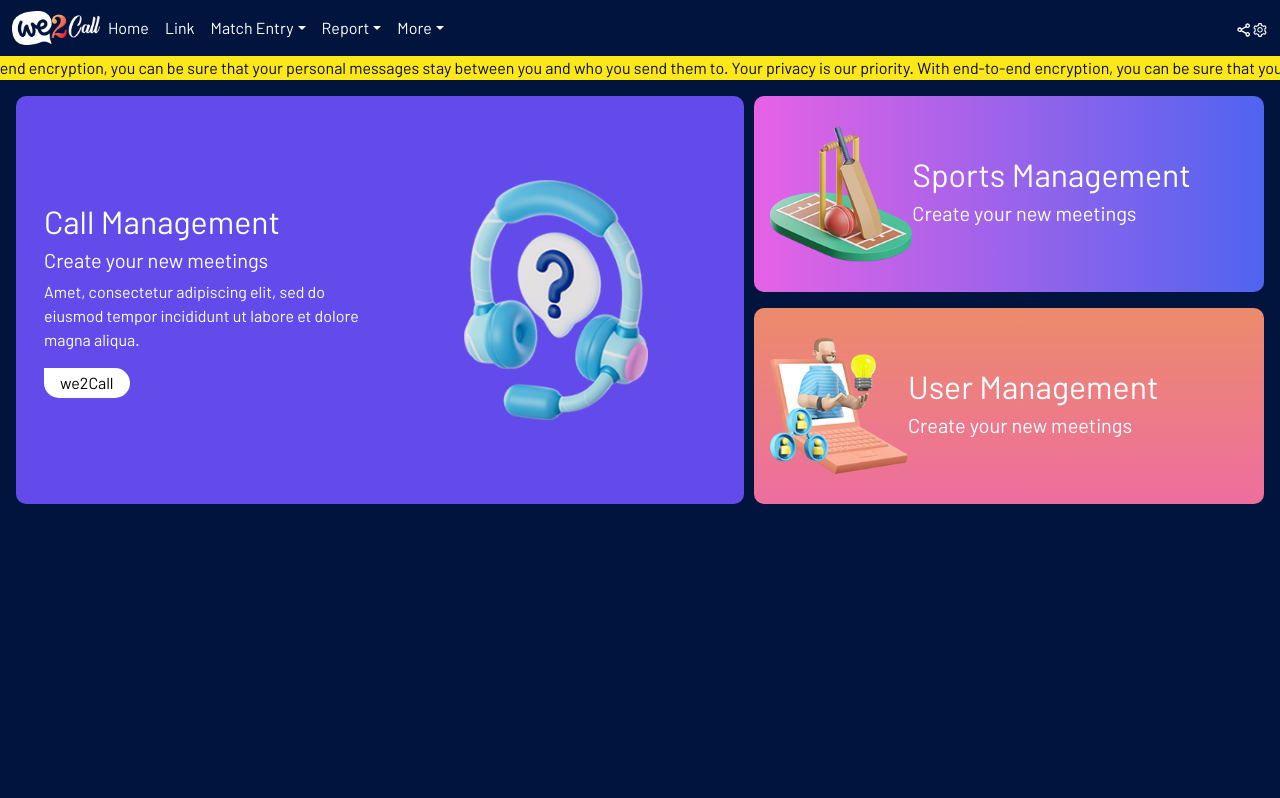
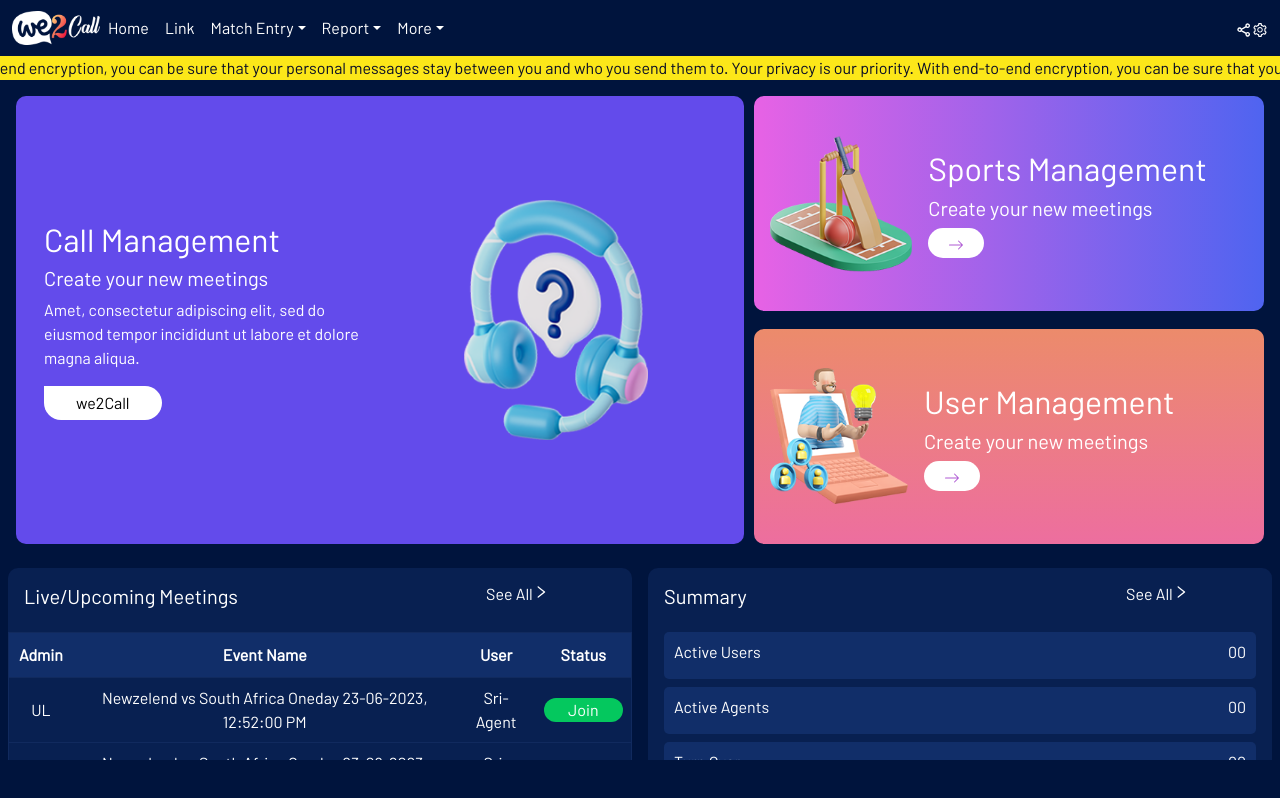
Before and after one commit to Texch999/we2-call-admin, a React (Create React App) app: page / in a window 1280 px wide. Built offline with nearby package versions, Linux system fonts and the light colour scheme; a small style sheet from the web is missing.

Commit message:
added changes

```diff
--- a/src/App.css
+++ b/src/App.css
@@ -33,5 +33,12 @@ body {
   width: 7%;
 }
 .vh-50 {
-  height: 55vh !important;
+  height: 60vh !important;
 }
+.vh-70 {
+  height: 65vh !important;
+  overflow: hidden;
+}
+.vh-40 {
+  height: 40vh !important;
+}
--- a/src/App.js
+++ b/src/App.js
@@ -1,7 +1,6 @@
 import "./App.css";
 import "bootstrap/dist/css/bootstrap.min.css";
 import "bootstrap/dist/js/bootstrap.bundle.min.js";
-import { BrowserRouter, Routes, Route } from "react-router-dom";
 import Header from "./pages/home-page/Header";
 import HomeContent from "./pages/home-page/HomeContent";
 import MatchEntry from "./pages/match-entry/MatchEntry";
@@ -9,11 +8,13 @@ import SettelmentStatement from "./pages/setlment/SettelmentStatement";
 import SuperAdminCallManagement from "./pages/call-management/SuperAdminCallManagement";
 import Settelment from "./pages/setlment/Settelment";
 import CallManagement from "./pages/call-management/CallManagement";
+import { BrowserRouter, Route, Routes } from "react-router-dom";
 
 function App() {
   return (
     <div>
       <Header />
+      <div className="scroll-container">
       <BrowserRouter>
         <Routes>
             <Route path="/" element={<HomeContent />} />
@@ -32,6 +33,7 @@ function App() {
         </Routes>
       </BrowserRouter>
       </div>
+    </div>
   );
 }
 
--- a/src/pages/home-page/Header.jsx
+++ b/src/pages/home-page/Header.jsx
@@ -39,13 +39,13 @@ function Header() {
               <a
                 className="nav-link active font-white"
                 aria-current="page"
-                href="/rajinth"
+                href="/"
               >
                 Home
               </a>
             </li>
-            <li class="nav-item">
-              <a class="nav-link" href="#">
+            <li className="nav-item">
+              <a className="nav-link" href="#">
                 Link
               </a>
             </li>
--- a/src/pages/home-page/HomeContent.jsx
+++ b/src/pages/home-page/HomeContent.jsx
@@ -1,54 +1,14 @@
 import React from "react";
-import { Images } from "../../images";
+import ManagementContainer from "./ManagementContainer";
+import MeetingAndSummary from "./MeetingAndSummary";
+import TopUsersList from "./TopUsersList";
 
 function HomeContent() {
   return (
     <div className="container-fluid">
-      <div className="row vh-50 p-3">
-        <div className="col-7 call-management col-sm-12 col-md-12 col-lg-7 col-xl-7 d-flex">
-          <div className="w-50 p-3 call-management-text">
-            <h2>Call Management</h2>
-            <h5>Create your new meetings</h5>
-            <p>
-              Amet, consectetur adipiscing elit, sed do eiusmod tempor
-              incididunt ut labore et dolore magna aliqua.
-            </p>
-            <div className="we2-call-button">we2Call</div>
-          </div>
-          <div className="w-50 d-flex align-items-center justify-content-center">
-            <img
-              className="call-management-image"
-              src={Images.headphone_with_microphone}
-            ></img>
-          </div>
-        </div>
-        <div className="col-5 col-sm-12 col-md-12 col-lg-5 col-xl-5 management">
-          <div className="user-management  d-flex p-3 align-items-center">
-            <div>
-              <img
-                className="management-image"
-                src={Images.SportManagement}
-              ></img>
-            </div>
-            <div>
-              <h2>Sports Management</h2>
-              <h5>Create your new meetings</h5>
-            </div>
-          </div>
-          <div className="sports-management  p-3 d-flex align-items-center">
-            <div>
-              <img
-                className="management-image"
-                src={Images.UserManagement}
-              ></img>
-            </div>
-            <div>
-              <h2>User Management</h2>
-              <h5>Create your new meetings</h5>
-            </div>
-          </div>
-        </div>
-      </div>
+      <ManagementContainer />
+      <MeetingAndSummary />
+      <TopUsersList />
     </div>
   );
 }
--- /dev/null
+++ b/src/pages/home-page/ManagementContainer.jsx
@@ -0,0 +1,58 @@
+import React from "react";
+import { Images } from "../../images";
+import { BsArrowRight } from "react-icons/bs";
+
+function ManagementContainer() {
+  return (
+    <div className="row vh-50 p-3">
+      <div className="col-7 call-management col-sm-12 col-md-12 col-lg-7 col-xl-7 d-flex">
+        <div className="w-50 p-3 call-management-text">
+          <h2>Call Management</h2>
+          <h5>Create your new meetings</h5>
+          <p>
+            Amet, consectetur adipiscing elit, sed do eiusmod tempor incididunt
+            ut labore et dolore magna aliqua.
+          </p>
+          <div className="we2-call-button">we2Call</div>
+        </div>
+        <div className="w-50 d-flex align-items-center justify-content-center">
+          <img
+            className="call-management-image"
+            src={Images.headphone_with_microphone}
+          ></img>
+        </div>
+      </div>
+      <div className="col-5 col-sm-12 col-md-12 col-lg-5 col-xl-5 management">
+        <div className="user-management  d-flex p-3 align-items-center">
+          <div>
+            <img
+              className="management-image"
+              src={Images.SportManagement}
+            ></img>
+          </div>
+          <div className="ms-3">
+            <h2>Sports Management</h2>
+            <h5>Create your new meetings</h5>
+            <div className="right-arrow-icon">
+              <BsArrowRight />
+            </div>
+          </div>
+        </div>
+        <div className="sports-management  p-3 d-flex align-items-center">
+          <div>
+            <img className="management-image" src={Images.UserManagement}></img>
+          </div>
+          <div className="ms-3">
+            <h2>User Management</h2>
+            <h5>Create your new meetings</h5>
+            <div className="right-arrow-icon">
+              <BsArrowRight />
+            </div>
+          </div>
+        </div>
+      </div>
+    </div>
+  );
+}
+
+export default ManagementContainer;
--- /dev/null
+++ b/src/pages/home-page/MeetingAndSummary.jsx
@@ -0,0 +1,93 @@
+import React from "react";
+import { AiOutlineRight } from "react-icons/ai";
+import Table from "./Table";
+
+function MeetingAndSummary() {
+  const data = [
+    {
+      admin: "UL",
+      event: "Newzelend vs South Africa Oneday 23-06-2023, 12:52:00 PM",
+      user: "Sri-Agent",
+      status: "Join",
+    },
+    {
+      admin: "UL",
+      event: "Newzelend vs South Africa Oneday 23-06-2023, 12:52:00 PM",
+      user: "Sri-Agent",
+      status: "Join",
+    },
+    {
+      admin: "UL",
+      event: "Newzelend vs South Africa Oneday 23-06-2023, 12:52:00 PM",
+      user: "Sri-Agent",
+      status: "Not-Started",
+    },
+  ];
+
+  const columns = [
+    { header: "Admin", field: "admin" },
+    { header: "Event Name", field: "event" },
+    { header: "User", field: "user" },
+    { header: "Status", field: "status" },
+  ];
+
+  const summaryContent = [
+    {
+      users: "Active Users",
+      count: "00",
+    },
+    {
+      users: "Active Agents",
+      count: "00",
+    },
+    {
+      users: "Turn Over",
+      count: "00",
+    },
+    {
+      users: "Profit/Loss",
+      count: "00",
+    },
+    {
+      users: "Total Bets",
+      count: "00",
+    },
+  ];
+  return (
+    <div className="row vh-70 ">
+      <div className="col-6 p-2">
+        <div className="meetings-container ">
+          <div className="row p-3 align-center">
+            <h5 className="col-9">Live/Upcoming Meetings</h5>
+            <div className="col-3 d-flex">
+              <h6>See All</h6>
+              <AiOutlineRight />
+            </div>
+          </div>
+          <Table data={data} columns={columns} />
+        </div>
+      </div>
+      <div className="col-6 p-2">
+        <div className="meetings-container p-3">
+          <div className="row  align-center mb-3">
+            <h5 className="col-9">Summary</h5>
+            <div className="col-3 d-flex">
+              <h6>See All</h6>
+              <AiOutlineRight />
+            </div>
+          </div>
+          {summaryContent.map((item, index) => {
+            return (
+              <div key={index} className="w-100 summary-line d-flex">
+                <h6>{item.users}</h6>
+                <h6>{item.count}</h6>
+              </div>
+            );
+          })}
+        </div>
+      </div>
+    </div>
+  );
+}
+
+export default MeetingAndSummary;
--- /dev/null
+++ b/src/pages/home-page/Table.jsx
@@ -0,0 +1,39 @@
+import React from "react";
+
+function Table(props) {
+  const { data, columns } = props;
+  return (
+    <table className="w-100 match-position-table text-center ">
+      <thead id="home-table-head">
+        <tr>
+          {columns.map((column, index) => (
+            <th key={index}>{column.header}</th>
+          ))}
+        </tr>
+      </thead>
+      <tbody>
+        {data.map((item, rowIndex) => (
+          <tr key={rowIndex}>
+            {columns.map((column, colIndex) => (
+              <td key={colIndex}>
+                <div
+                  className={
+                    item[column.field] === "Join"
+                      ? "td-class"
+                      : item[column.field] === "Not-Started"
+                      ? "not-class"
+                      : ""
+                  }
+                >
+                  {item[column.field]}
+                </div>
+              </td>
+            ))}
+          </tr>
+        ))}
+      </tbody>
+    </table>
+  );
+}
+
+export default Table;
--- /dev/null
+++ b/src/pages/home-page/TopUsersList.jsx
@@ -0,0 +1,71 @@
+import React from "react";
+import { AiOutlineRight } from "react-icons/ai";
+
+function TopUsersList() {
+  const summaryContent = [
+    {
+      users: "Active Users",
+      count: "00",
+    },
+    {
+      users: "Active Agents",
+      count: "00",
+    },
+    {
+      users: "Turn Over",
+      count: "00",
+    },
+    {
+      users: "Profit/Loss",
+      count: "00",
+    },
+    {
+      users: "Total Bets",
+      count: "00",
+    },
+  ];
+  return (
+    <div className="row vh-50 ">
+      <div className="col-6 p-2 ">
+        <div className="meetings-container p-3">
+          <div className="row  align-center mb-3">
+            <h5 className="col-9">Top Winners</h5>
+            <div className="col-3 d-flex">
+              <h6>See All</h6>
+              <AiOutlineRight />
+            </div>
+          </div>
+          {summaryContent.map((item, index) => {
+            return (
+              <div key={index} className="w-100 summary-line d-flex">
+                <h6>{item.users}</h6>
+                <h6>{item.count}</h6>
+              </div>
+            );
+          })}
+        </div>
+      </div>
+      <div className="col-6 p-2 ">
+        <div className="meetings-container p-3">
+          <div className="row  align-center mb-3">
+            <h5 className="col-9">Top Lossers</h5>
+            <div className="col-3 d-flex">
+              <h6>See All</h6>
+              <AiOutlineRight />
+            </div>
+          </div>
+          {summaryContent.map((item, index) => {
+            return (
+              <div key={index} className="w-100 summary-line d-flex">
+                <h6>{item.users}</h6>
+                <h6>{item.count}</h6>
+              </div>
+            );
+          })}
+        </div>
+      </div>
+    </div>
+  );
+}
+
+export default TopUsersList;
--- a/src/pages/home-page/style.css
+++ b/src/pages/home-page/style.css
@@ -16,9 +16,9 @@
 .we2-call-button {
   background: #ffffff;
   width: fit-content;
-  padding: 0.2rem 1rem;
+  padding: 0.3rem 2rem;
   color: black;
-  border-radius: 0px 15px 15px 15px;
+  border-radius: 0px 20px 20px 20px;
 }
 .call-management-text {
   display: flex;
@@ -28,8 +28,8 @@
 .call-management-image {
   height: 30vh !important;
 }
-.management-image{
-    height: 17vh ;
+.management-image {
+  height: 17vh;
 }
 @media (min-width: 576px) /*, (min-width: 768px) */ {
   .sports-management {
@@ -65,3 +65,62 @@
     align-items: flex-end;
   }
 }
+@media (min-width: 1400px) {
+  h2 {
+    font-size: 3rem;
+  }
+  h5 {
+    font-size: 1.5rem;
+  }
+  p {
+    font-size: 1rem;
+  }
+}
+@media (min-width: 1600px) {
+  h2 {
+    font-size: 4rem;
+  }
+  h5 {
+    font-size: 2rem;
+  }
+  p {
+    font-size: 1.5rem;
+  }
+}
+.meetings-container {
+  height: 100%;
+  width: 100%;
+  background: #082051;
+  border-radius: 10px;
+}
+.scroll-container {
+  height: 85vh;
+  overflow-y: scroll;
+}
+.table-head {
+  background: #112e69;
+}
+.td-class {
+  background: #04c85e;
+  border-radius: 15px !important;
+}
+.not-class {
+  background: #344447;
+  border-radius: 15px !important;
+  color: #fce719;
+}
+.summary-line {
+  background: #112e69;
+  padding: 10px !important;
+  margin-bottom: 0.5rem;
+  justify-content: space-between;
+  border-radius: 5px !important;
+}
+.right-arrow-icon {
+  padding: 3px 20px;
+  background: #ffffff;
+  border-radius: 20px;
+  width: fit-content;
+  color: #af5bd4;
+  font-weight: bold;
+}
--- a/src/pages/match-entry/styles.css
+++ b/src/pages/match-entry/styles.css
@@ -87,3 +87,6 @@
 .match-position-table tbody > tr > td {
   padding: 8px;
 }
+#home-table-head {
+  background-color: #112e69;
+}
```
Also changed, not shown: src/pages/setlment/styles.css (+4 -3 lines). Lines whose indentation alone changed are shown as unchanged.
